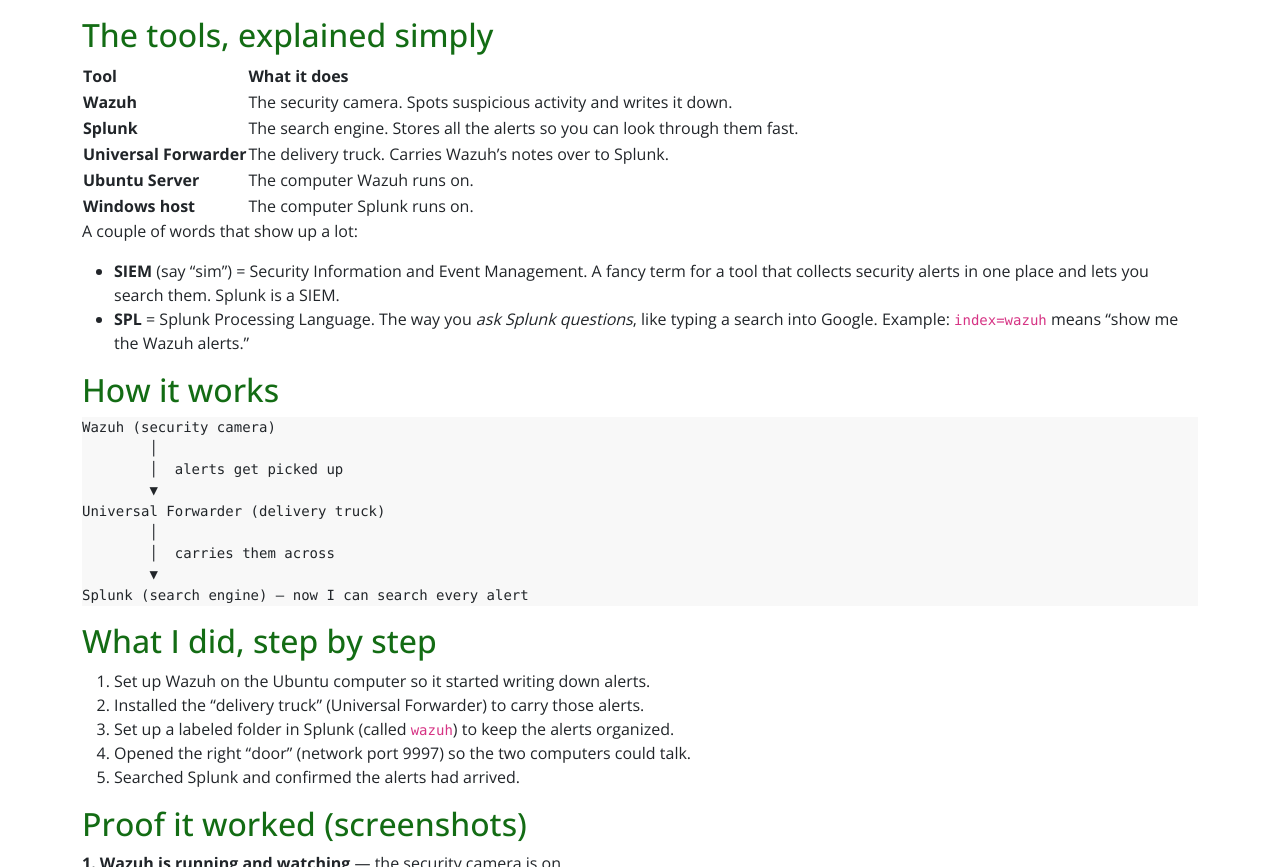
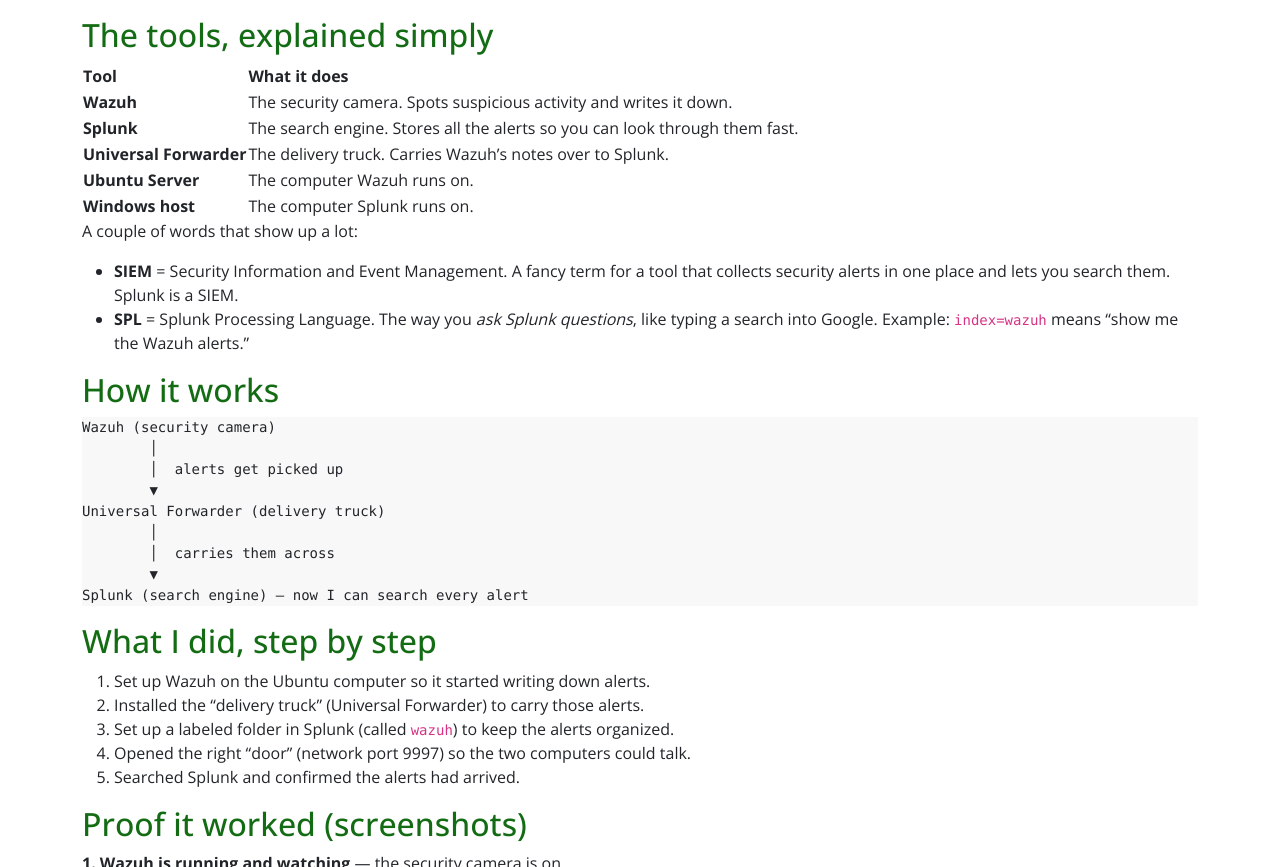
Before and after one commit to stephanie-castelblanco/stephanie-castelblanco.github.io, a Jekyll site: the page built from projects/Project_A_Wazuh_Splunk.md, in a window 1280 px wide and 900 px high, scrolled down 602 px, cut to the strip 0-867 px from the top of the window. Built offline with Jekyll 4.4.1, drawn with Linux system fonts in a browser that asks for light colours.

Commit message:
Update Project_A_Wazuh_Splunk.md

```diff
--- a/projects/Project_A_Wazuh_Splunk.md
+++ b/projects/Project_A_Wazuh_Splunk.md
@@ -43,7 +43,7 @@
 
 A couple of words that show up a lot:
 
-- **SIEM** (say "sim") = Security Information and Event Management. A fancy term for a tool that collects security alerts in one place and lets you search them. Splunk is a SIEM.
+- **SIEM** = Security Information and Event Management. A fancy term for a tool that collects security alerts in one place and lets you search them. Splunk is a SIEM.
 - **SPL** = Splunk Processing Language. The way you *ask Splunk questions*, like typing a search into Google. Example: `index=wazuh` means "show me the Wazuh alerts."
 
 ## How it works
```
